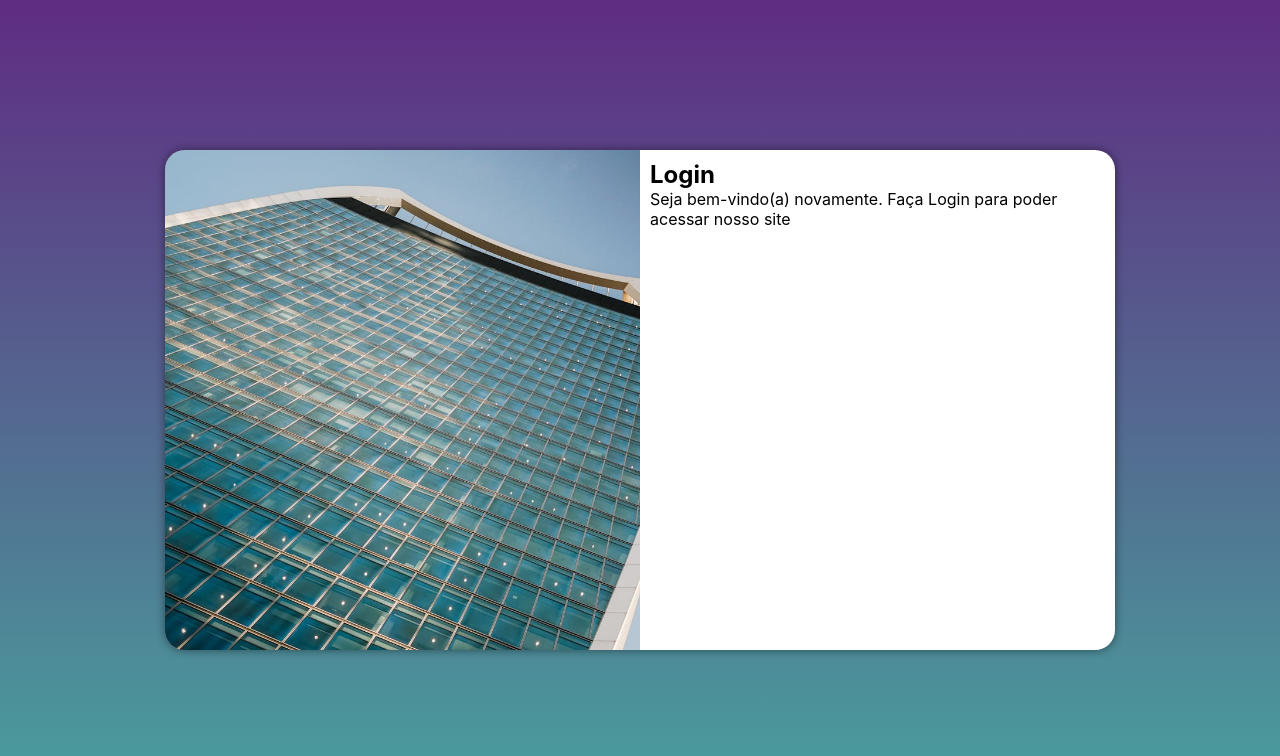
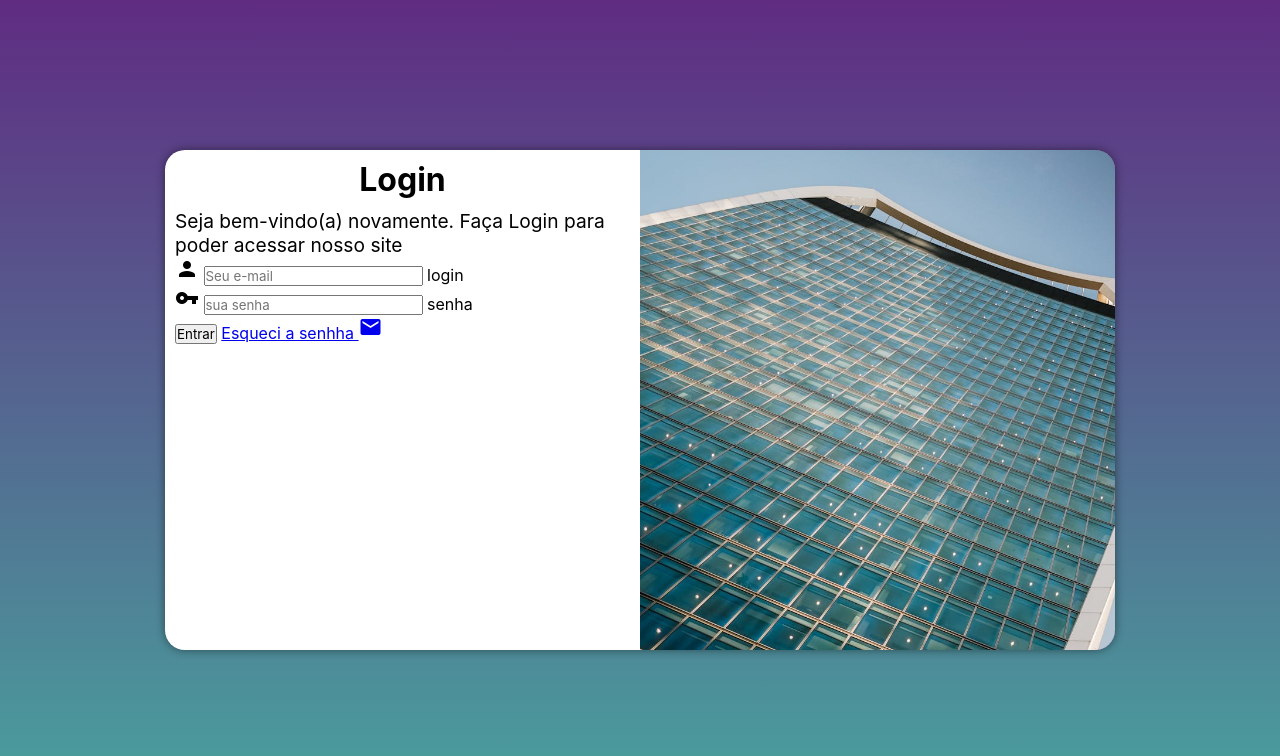
Before and after one commit to AlvsMatheus/projeto-login, a plain HTML site: page index.html in a window 1280 px wide. Drawn offline with Linux system fonts and the light colour scheme.

Commit message:
fiz o formulário

```diff
--- a/estilos/media-query.css
+++ b/estilos/media-query.css
@@ -33,12 +33,20 @@ grandes telas: acima de 1200px
         width: 950px;
     }
     section#login > div#imagem{
-        float: left;
+        float: right;
         width: 50%;
         height: 100%;
     }
     section#login > div#formulario{
-        float: right;
+        float: left;
         width: 50%;
     }
+    div#formulario > h1{
+        font-size:2em;
+    }
+
+    div#formulario > p{
+        font-size:1.2em;
+    }
+
 }
--- a/estilos/style.css
+++ b/estilos/style.css
@@ -60,3 +60,12 @@ section#login > div#formulario{
     padding: 10px;
     display: block;
 }
+
+div#formulario > h1{
+    text-align: center;
+    margin-bottom: 10px;
+}
+
+div#formulario > p{
+    font-size:0.8em;
+}
--- a/index.html
+++ b/index.html
@@ -6,6 +6,9 @@
     <title>Login</title>
     <link rel="stylesheet" href="estilos/style.css">
     <link rel="stylesheet" href="estilos/media-query.css">
+    <link href="https://fonts.googleapis.com/icon?family=Material+Icons" rel="stylesheet">
+
+
 </head>
 <body>
     <main>
@@ -15,7 +18,25 @@
             <div id="formulario">
                 <h1>Login</h1>
                 <p>Seja bem-vindo(a) novamente. Faça Login para poder acessar nosso site</p>
-                <form action="login.php" method="post"></form>
+                <form action="login.php" method="post">
+
+                    <div class="campo">
+                        <i class="material-icons">person</i>
+                        <input type="email" name="login" id="ilogin" placeholder="Seu e-mail" autocomplete="email" required maxlength="30">
+                        <label for="ilogin">login</label>
+                    </div>
+
+                    <div class="campo">
+                        <i class="material-icons">vpn_key</i>
+                        <input type="password" name="senha" id="isenha" placeholder="sua senha" autocomplete="current-password" required minlength="8" maxlength="20">
+                        <label for="isenha">senha</label>
+                    </div>
+
+                    <input type="submit" value="Entrar">
+                    <a href="esqueci.html">Esqueci a senhha
+                        <i class="material-icons">email</i>
+                    </a>
+                </form>
 
             </div>
 
```
